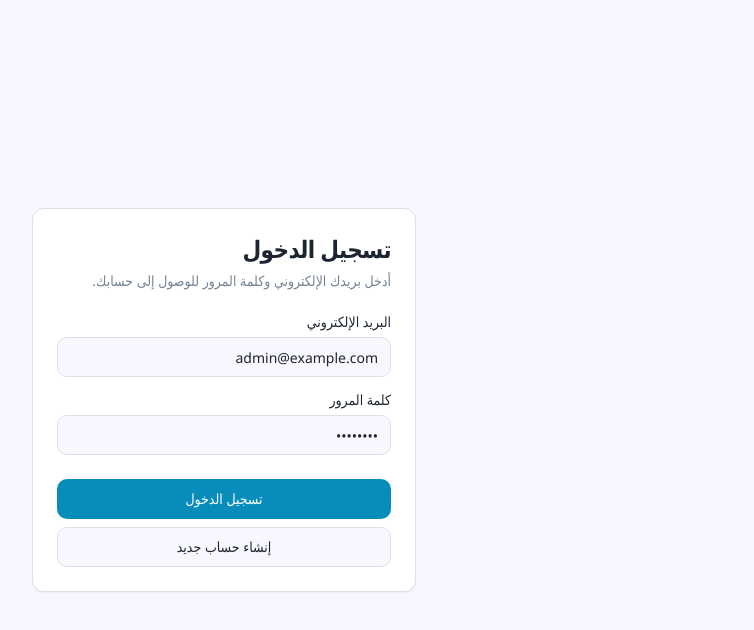
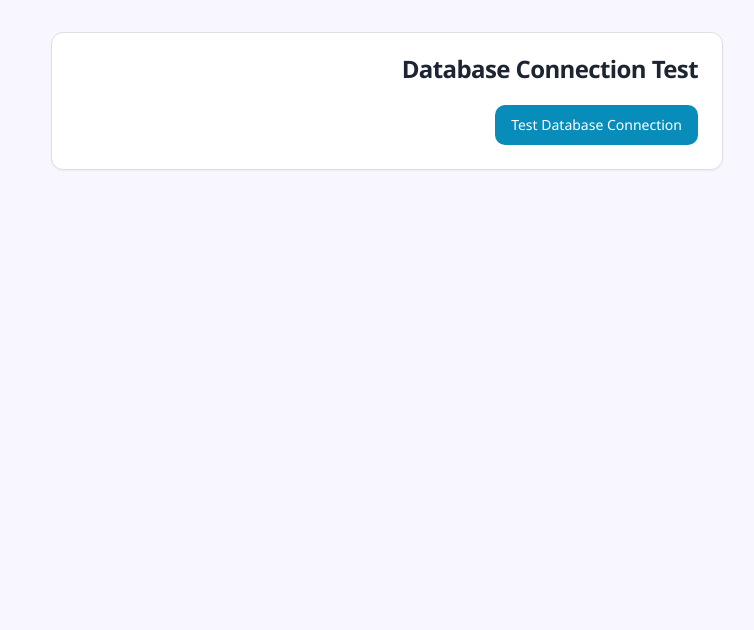
Before and after one commit to sherifdd12/qd-installments-pro-v3, a React (Vite) app: page /test in a window 1280 px wide. Before the commit this address led to /login. Shown: the top 630 px of the page, without its empty margins (511-1265 px from the left). Built offline with nearby package versions, Linux system fonts and the light colour scheme.

Commit message:
Fix test page routing and move outside auth layout

```diff
--- a/src/App.tsx
+++ b/src/App.tsx
@@ -29,6 +29,7 @@ const App = () => (
         <AuthProvider>
           <Routes>
             <Route path="/login" element={<LoginPage />} />
+            <Route path="/test" element={<TestConnection />} />
             <Route element={<AuthLayout />}>
               <Route element={<MainLayout />}>
                 <Route path="/" element={<Navigate to="/dashboard" replace />} />
@@ -40,7 +41,6 @@ const App = () => (
                 <Route path="/reports" element={<ReportsPage />} />
                 <Route path="/settings" element={<SettingsPage />} />
                 <Route path="/user-management" element={<UserManagementPage />} />
-                <Route path="/test" element={<TestConnection />} />
               </Route>
             </Route>
             <Route path="*" element={<NotFound />} />
```
